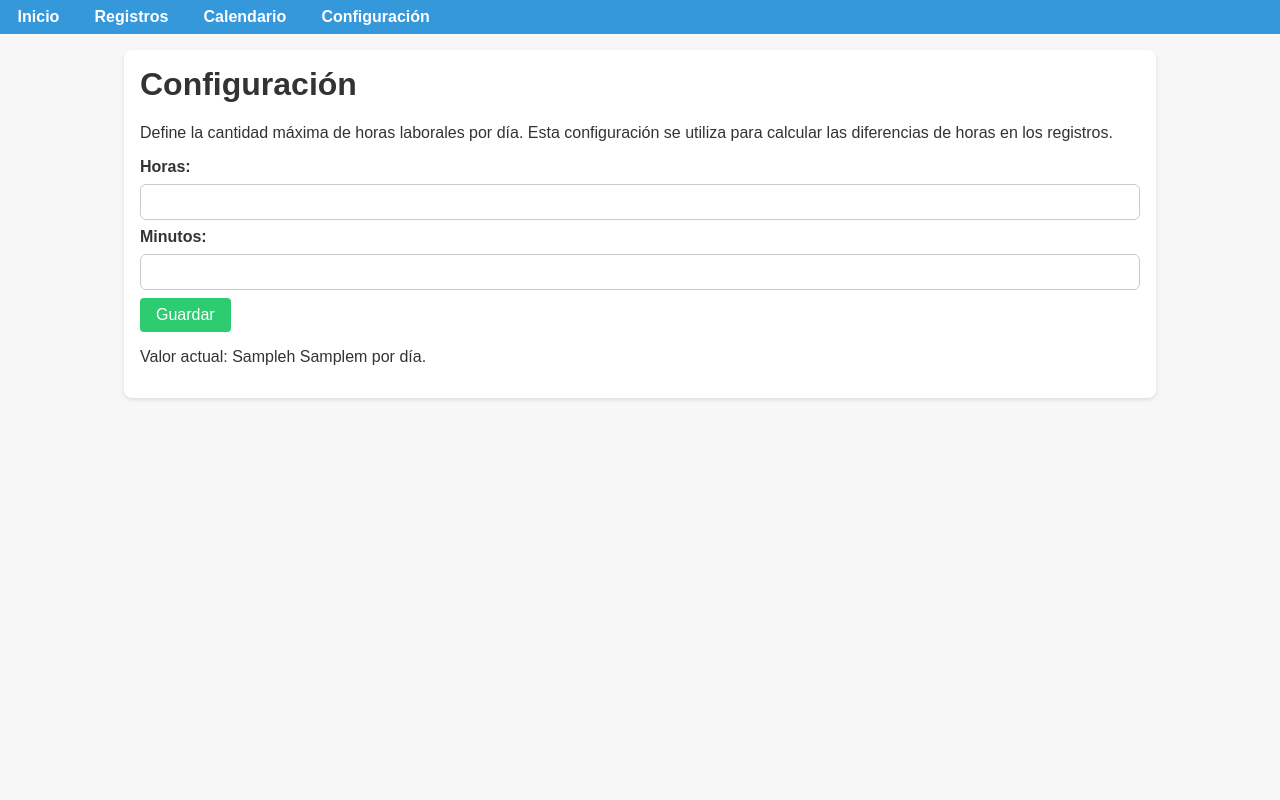
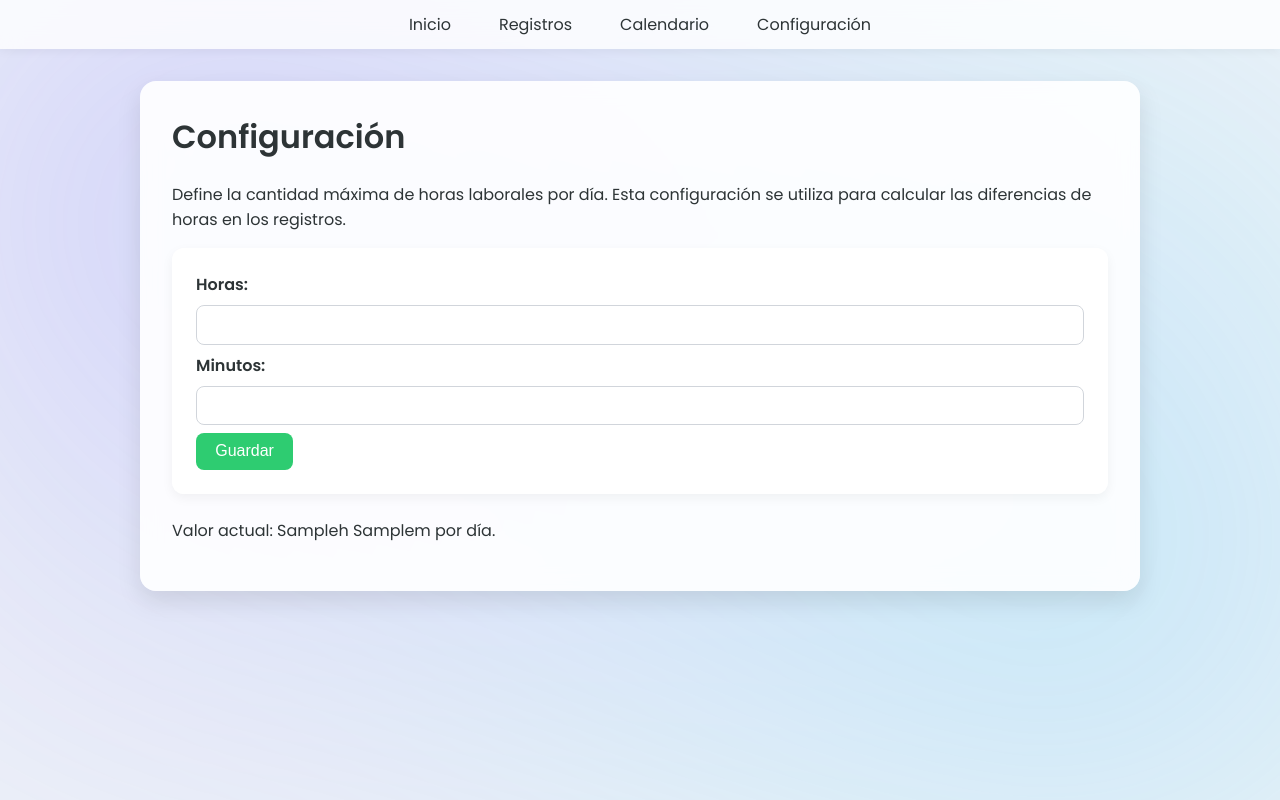
Before and after one commit to DiegohEh/TaJustito, a Python web app: template templates/settings.html in a window 1280 px wide. Run offline with Jinja, Linux system fonts and the light colour scheme; the template is opened without the code that fills it: most values are stand-ins (such as "Sample title", 1, 10 or a date in 2020).

Commit message:
feat: modernize interface design

```diff
--- a/static/style.css
+++ b/static/style.css
@@ -1,18 +1,51 @@
-/* Estilos básicos para la aplicación de registro de horas */
+/* Estilos modernos para la aplicación */
+
+:root {
+  --primary: #6C63FF;
+  --secondary: #3ABAF7;
+  --success: #2ecc71;
+  --danger: #e74c3c;
+  --warning: #f39c12;
+  --text: #2d3436;
+  --bg: #f0f4f8;
+}
+
+* {
+  box-sizing: border-box;
+}
+
 body {
-    font-family: Arial, Helvetica, sans-serif;
+  font-family: 'Poppins', sans-serif;
   margin: 0;
   padding: 0;
-    background-color: #f7f7f7;
-    color: #333;
+  color: var(--text);
+  background: var(--bg);
+  position: relative;
+  min-height: 100vh;
+}
+
+body::before {
+  content: "";
+  position: fixed;
+  top: 0;
+  left: 0;
+  width: 100%;
+  height: 100%;
+  background: radial-gradient(circle at 20% 20%, rgba(108,99,255,0.25), transparent 60%),
+              radial-gradient(circle at 80% 70%, rgba(58,186,247,0.25), transparent 60%);
+  filter: blur(120px);
+  z-index: -1;
+  transform: scale(1.2);
 }
 
 .navbar {
-    background-color: #2c3e50;
-    padding: 0.5rem;
+  background: rgba(255,255,255,0.8);
+  backdrop-filter: blur(10px);
+  padding: 0.75rem 1rem;
   position: sticky;
   top: 0;
   z-index: 1000;
+  box-shadow: 0 2px 10px rgba(0,0,0,0.05);
 }
 
 .navbar ul {
@@ -21,140 +54,135 @@ body {
   padding: 0;
   display: flex;
   gap: 1rem;
+  justify-content: center;
 }
 
 .navbar ul li a {
-    color: #ecf0f1;
+  color: var(--text);
   text-decoration: none;
-    font-weight: bold;
+  font-weight: 500;
+  padding: 0.5rem 1rem;
+  border-radius: 0.5rem;
+  transition: background 0.3s, color 0.3s;
 }
 
 .navbar ul li a:hover {
-    text-decoration: underline;
+  background: var(--primary);
+  color: #fff;
 }
 
 .container {
   max-width: 1000px;
-    margin: 1rem auto;
-    padding: 1rem;
-    background-color: #fff;
-    border-radius: 8px;
-    box-shadow: 0 2px 4px rgba(0,0,0,0.1);
+  margin: 2rem auto;
+  padding: 2rem;
+  background: rgba(255,255,255,0.9);
+  border-radius: 1rem;
+  box-shadow: 0 10px 25px rgba(0,0,0,0.1);
+  backdrop-filter: blur(10px);
+  animation: fadeIn 0.6s ease;
+}
+
+.card {
+  background: rgba(255,255,255,0.8);
+  border-radius: 0.75rem;
+  padding: 1.5rem;
+  box-shadow: 0 4px 12px rgba(0,0,0,0.05);
+  margin-bottom: 1.5rem;
+  backdrop-filter: blur(5px);
 }
 
 h1, h2 {
   margin-top: 0;
+  font-weight: 600;
 }
 
 form {
   display: flex;
   flex-direction: column;
-    gap: 0.5rem;
-    margin-bottom: 1rem;
+  gap: 0.75rem;
+  margin-bottom: 1.5rem;
 }
 
 label {
-    font-weight: bold;
+  font-weight: 600;
 }
 
-input[type="text"], input[type="number"], input[type="date"] {
-    padding: 0.4rem;
-    border: 1px solid #ccc;
-    border-radius: 4px;
+input[type="text"],
+input[type="number"],
+input[type="date"],
+input[type="datetime-local"] {
+  padding: 0.6rem 0.8rem;
+  border: 1px solid #d1d5db;
+  border-radius: 0.5rem;
   font-size: 1rem;
+  width: 100%;
+  background: rgba(255,255,255,0.8);
+  transition: border-color 0.2s, box-shadow 0.2s;
 }
 
-button.btn {
-    padding: 0.5rem 1rem;
+input[type="text"]:focus,
+input[type="number"]:focus,
+input[type="date"]:focus,
+input[type="datetime-local"]:focus {
+  border-color: var(--primary);
+  box-shadow: 0 0 0 3px rgba(108,99,255,0.2);
+  outline: none;
+}
+
+button.btn,
+a.btn.delete {
+  padding: 0.6rem 1.2rem;
   border: none;
-    border-radius: 4px;
+  border-radius: 0.5rem;
   font-size: 1rem;
   cursor: pointer;
+  transition: background 0.3s, transform 0.2s, box-shadow 0.2s;
+  display: inline-block;
+  text-decoration: none;
 }
 
-button.start {
-    background-color: #27ae60;
-    color: #fff;
+button.btn:hover,
+a.btn.delete:hover {
+  transform: translateY(-2px);
+  box-shadow: 0 8px 15px rgba(0,0,0,0.1);
 }
 
-button.stop {
-    background-color: #c0392b;
-    color: #fff;
-}
+button.start { background: var(--success); color: #fff; }
+button.stop { background: var(--danger); color: #fff; }
+button.manual { background: var(--primary); color: #fff; }
+button.cancel { background: var(--warning); color: #fff; }
+button.save { background: var(--success); color: #fff; }
 
-button.manual {
-    background-color: #2980b9;
-    color: #fff;
-}
+a.btn.delete { background: #95a5a6; color: #fff; font-size: 0.85rem; }
+a.btn.delete:hover { background: #7f8c8d; }
 
-button.cancel {
-    background-color: #d35400;
-    color: #fff;
-}
-
-button.save {
-    background-color: #27ae60;
-    color: #fff;
-}
-
-a.btn.delete {
-    background-color: #95a5a6;
-    color: #fff;
-    padding: 0.25rem 0.5rem;
-    margin-left: 0.5rem;
-    border-radius: 4px;
-    text-decoration: none;
-    font-size: 0.8rem;
-}
-
-a.btn.delete:hover {
-    background-color: #7f8c8d;
-}
-
-.flash-messages {
-    margin-bottom: 1rem;
-}
-
-.flash {
-    padding: 0.5rem 1rem;
-    border-radius: 4px;
-    margin-bottom: 0.5rem;
-}
-
-.flash.success {
-    background-color: #dff0d8;
-    color: #3c763d;
-}
-
-.flash.warning {
-    background-color: #fcf8e3;
-    color: #8a6d3b;
-}
+.flash-messages { margin-bottom: 1rem; }
+.flash { padding: 0.5rem 1rem; border-radius: 0.5rem; margin-bottom: 0.5rem; }
+.flash.success { background: #dff0d8; color: #3c763d; }
+.flash.warning { background: #fcf8e3; color: #8a6d3b; }
 
 /* Tabla de registros */
 .tabla-registros {
   width: 100%;
   border-collapse: collapse;
+  overflow: hidden;
+  border-radius: 0.5rem;
 }
 
-.tabla-registros th, .tabla-registros td {
-    padding: 0.5rem;
-    border: 1px solid #ddd;
+.tabla-registros th,
+.tabla-registros td {
+  padding: 0.75rem;
+  border: 1px solid #e5e7eb;
   text-align: left;
 }
 
 .tabla-registros th {
-    background-color: #ecf0f1;
+  background: var(--primary);
+  color: #fff;
 }
 
-.diferencia.positivo {
-    color: #27ae60;
-    font-weight: bold;
-}
-.diferencia.negativo {
-    color: #c0392b;
-    font-weight: bold;
-}
+.diferencia.positivo { color: var(--success); font-weight: 600; }
+.diferencia.negativo { color: var(--danger); font-weight: 600; }
 
 .mes-navegacion {
   display: flex;
@@ -223,143 +256,6 @@ details summary {
   flex-wrap: wrap;
 }
 
-/* ---------- Estilos modernos y variables ---------- */
-:root {
-    --primary: #3498db;
-    --primary-dark: #2980b9;
-    --secondary: #2ecc71;
-    --secondary-dark: #27ae60;
-    --warning: #e67e22;
-    --warning-dark: #d35400;
-    --danger: #e74c3c;
-    --neutral: #ecf0f1;
-    --text-light: #ffffff;
-    --text-dark: #2c3e50;
-}
-
-/* Tarjetas para secciones */
-.card {
-    background-color: #fff;
-    border-radius: 8px;
-    box-shadow: 0 2px 8px rgba(0,0,0,0.1);
-    padding: 1rem;
-    margin-bottom: 1rem;
-    animation: fadeIn 0.3s ease-in-out;
-}
-
-@keyframes fadeIn {
-    from { opacity: 0; transform: translateY(10px); }
-    to { opacity: 1; transform: translateY(0); }
-}
-
-/* Navbar moderno */
-.navbar {
-    background-color: var(--primary);
-    padding: 0.5rem;
-    position: sticky;
-    top: 0;
-    z-index: 1000;
-}
-.navbar ul li a {
-    color: var(--text-light);
-    text-decoration: none;
-    font-weight: bold;
-    padding: 0.3rem 0.6rem;
-    border-radius: 4px;
-    transition: background-color 0.2s;
-}
-.navbar ul li a:hover {
-    background-color: var(--primary-dark);
-}
-
-/* Botones y enlaces estilo botón */
-button.btn, a.btn {
-    padding: 0.5rem 1rem;
-    border: none;
-    border-radius: 4px;
-    font-size: 1rem;
-    cursor: pointer;
-    transition: transform 0.1s, background-color 0.2s;
-    display: inline-block;
-    text-decoration: none;
-    text-align: center;
-}
-button.btn:hover, a.btn:hover {
-    transform: translateY(-2px);
-}
-button.start, a.start {
-    background-color: var(--secondary);
-    color: var(--text-light);
-}
-button.stop, a.stop {
-    background-color: var(--danger);
-    color: var(--text-light);
-}
-button.manual, a.manual {
-    background-color: var(--primary);
-    color: var(--text-light);
-}
-button.cancel, a.cancel {
-    background-color: var(--warning);
-    color: var(--text-light);
-}
-button.save, a.save {
-    background-color: var(--secondary);
-    color: var(--text-light);
-}
-a.btn.delete {
-    background-color: #95a5a6;
-    color: var(--text-light);
-    padding: 0.25rem 0.5rem;
-    margin-left: 0.5rem;
-    border-radius: 4px;
-    font-size: 0.75rem;
-}
-a.btn.delete:hover {
-    background-color: #7f8c8d;
-}
-
-/* Inputs modernos */
-input[type="text"], input[type="number"], input[type="date"], input[type="datetime-local"] {
-    padding: 0.5rem;
-    border: 1px solid #ccc;
-    border-radius: 6px;
-    font-size: 1rem;
-    width: 100%;
-    box-sizing: border-box;
-    transition: border-color 0.2s, box-shadow 0.2s;
-}
-input[type="text"]:focus,
-input[type="number"]:focus,
-input[type="date"]:focus,
-input[type="datetime-local"]:focus {
-    border-color: var(--primary);
-    box-shadow: 0 0 4px rgba(52, 152, 219, 0.4);
-    outline: none;
-}
-
-/* Resumen de hoy */
-.resumen-hoy {
-    margin-bottom: 1rem;
-    font-size: 1rem;
-}
-.resumen-hoy .diferencia {
-    font-weight: bold;
-}
-
-/* Grupos de inputs en formulario manual */
-.duracion-y-fin {
-    display: flex;
-    gap: 1rem;
-    flex-wrap: wrap;
-    margin-bottom: 0.5rem;
-}
-.duracion-grupo, .fin-grupo {
-    display: flex;
-    flex-direction: column;
-    flex: 1;
-}
-
 /* ---------- Calendario semanal ---------- */
 .calendar-controls {
   display: flex;
--- a/templates/base.html
+++ b/templates/base.html
@@ -4,8 +4,10 @@
     <meta charset="UTF-8">
     <meta name="viewport" content="width=device-width, initial-scale=1.0">
     <title>{% block titulo %}Registro de Horas{% endblock %}</title>
+    <link rel="preconnect" href="https://fonts.googleapis.com">
+    <link rel="preconnect" href="https://fonts.gstatic.com" crossorigin>
+    <link href="https://fonts.googleapis.com/css2?family=Poppins:wght@300;400;600&display=swap" rel="stylesheet">
     <link rel="stylesheet" href="{{ url_for('static', filename='style.css') }}">
-    <!-- Podrías incluir aquí otros enlaces a frameworks CSS como Bootstrap si lo prefieres -->
     <script src="https://code.jquery.com/jquery-3.6.0.min.js"></script>
     {% block head_scripts %}{% endblock %}
 </head>
--- a/templates/index.html
+++ b/templates/index.html
@@ -20,7 +20,7 @@
 {% endblock %}
 {% block contenido %}
 <h1>Registro de Horas</h1>
-<section class="cronometro">
+<section class="cronometro card">
     <h2>Cronómetro en tiempo real</h2>
     <form method="post" action="{{ url_for('index') }}">
         {% if en_curso %}
@@ -37,7 +37,7 @@
     </form>
 </section>
 
-<section class="manual">
+<section class="manual card">
     <h2>Registro manual</h2>
     <p>Utiliza este formulario para añadir horas manualmente o cancelar excesos/faltantes.</p>
     <form method="post" action="{{ url_for('index') }}">
--- a/templates/logs.html
+++ b/templates/logs.html
@@ -23,6 +23,7 @@
 </div>
 
 {% if resumen %}
+<div class="card">
 <table class="tabla-registros">
     <thead>
         <tr><th>Día</th><th>Total trabajado</th><th>Diferencia</th><th>Detalles</th></tr>
@@ -79,6 +80,7 @@
     <span class="diferencia {{ 'negativo' if acumulado < 0 else 'positivo' }}">{{ signo_acum }}{{ '%02d' % horas_acum }}:{{ '%02d' % minutos_acum }}</span>
     (basado en {{ (minutos_maximos//60) }}h {{ (minutos_maximos%60) }}m diarios)
 </div>
+</div>
 {% else %}
     <p>No hay registros para este mes.</p>
 {% endif %}
--- a/templates/settings.html
+++ b/templates/settings.html
@@ -3,7 +3,7 @@
 {% block contenido %}
 <h1>Configuración</h1>
 <p>Define la cantidad máxima de horas laborales por día. Esta configuración se utiliza para calcular las diferencias de horas en los registros.</p>
-<form method="post" action="{{ url_for('settings') }}" class="form-config">
+<form method="post" action="{{ url_for('settings') }}" class="form-config card">
     <label for="horas">Horas:</label>
     <input type="number" id="horas" name="horas" min="0" value="{{ horas_actuales }}" required>
     <label for="minutos">Minutos:</label>
```
Also changed, not shown: other parts of static/style.css (+32 -18 lines). Lines whose indentation alone changed are shown as unchanged.
